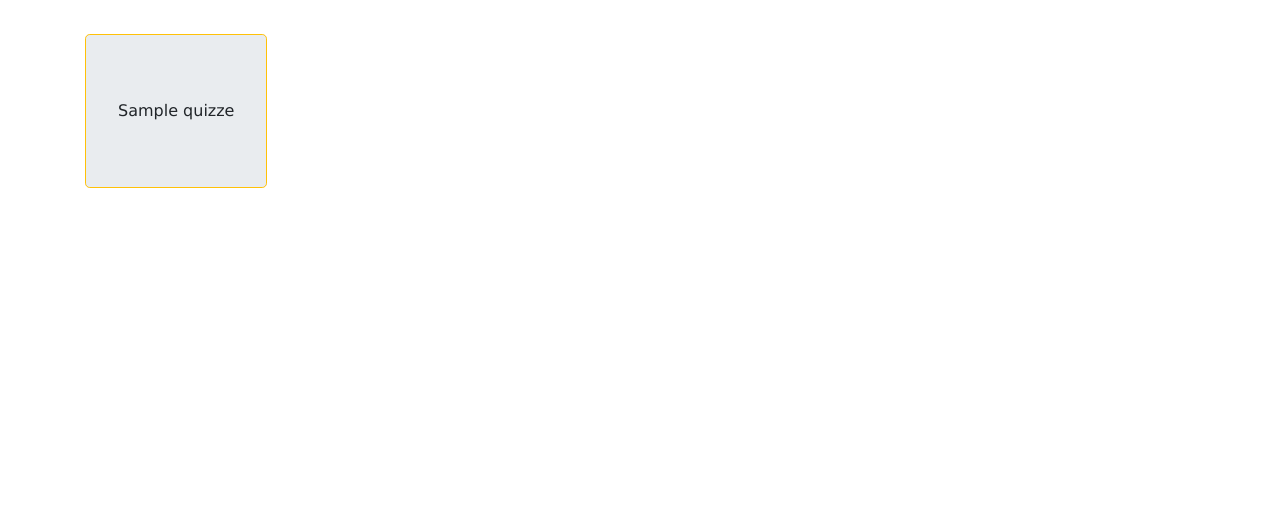
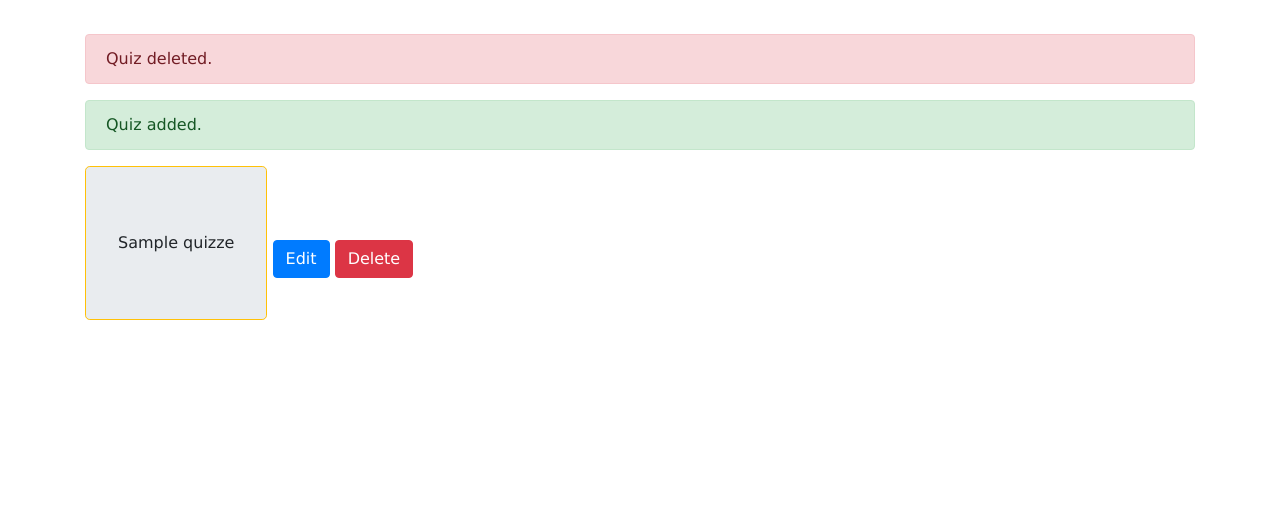
Before and after one commit to jasozh/TestQuest, a PHP site: page /quizzes.php in a window 1280 px wide. Shown: the part 66-584 px from the top of the page. Run offline with PHP 8.4, Linux system fonts and the light colour scheme; the visitor is signed in with stand-in values (Sample User, id 1); tables that the repository leaves empty or names only in its code hold one stand-in row (values such as "Sample post").

Commit message:
Add basic quiz editing functionality

```diff
--- a/quizzes.php
+++ b/quizzes.php
@@ -1,7 +1,35 @@
-<?php include 'header.php'; ?>
+<?php
+include 'header.php';
+
+if(!isset($_SESSION['deleted_quiz'])) {
+    $_SESSION['deleted_quiz'] = false;
+}
+
+if(!isset($_SESSION['updated_quiz'])) {
+    $_SESSION['updated_quiz'] = false;
+}
+
+if(!isset($_SESSION['added_quiz'])) {
+    $_SESSION['added_quiz'] = false;
+}
+
+$_SESSION['current_quiz_id'] = 0;
+$_SESSION['current_quiz_name'] = 0;
+?>
+
 <div class='body'>
     <div class='container'>
         <?php
+            if($_SESSION['deleted_quiz'] == true) {
+                echo "<div class='alert alert-danger'>Quiz deleted.</div>";
+                $_SESSION['deleted_quiz'] = false;
+            }
+
+            if($_SESSION['added_quiz'] == true) {
+                echo "<div class='alert alert-success'>Quiz added.</div>";
+                $_SESSION['added_quiz'] = false;
+            }
+
             $sql = "SELECT * FROM quizzes";
             $result = mysqli_query($con, $sql);
 
@@ -15,6 +43,12 @@
                     <input type='hidden' value='$quiz_name' name='quiz_name'>
                     <button type='submit' class='jumbotron btn btn-warning'>$quiz_name</button>
                 </form>
+                <form action='editQuiz.php' method='POST' class='inline'>
+                    <input type='hidden' value='$quiz_id' name='quiz_id'>
+                    <input type='hidden' value='$quiz_name' name='quiz_name'>
+                    <button type='submit' name='edit' value='true' class='btn btn-primary'>Edit</button>
+                    <button type='submit' name='delete' value='true' formaction='deleteQuizHandler.php' class='btn btn-danger'>Delete</button>
+                </form>
                 ";
             }
             ?>
```
Also changed, not shown: deleteQuizHandler.php (added, +20 -0 lines), editFlashcardsHandler.php (added, +14 -0 lines), editQuiz.php (added, +62 -0 lines), editQuizHandler.php (added, +15 -0 lines).
